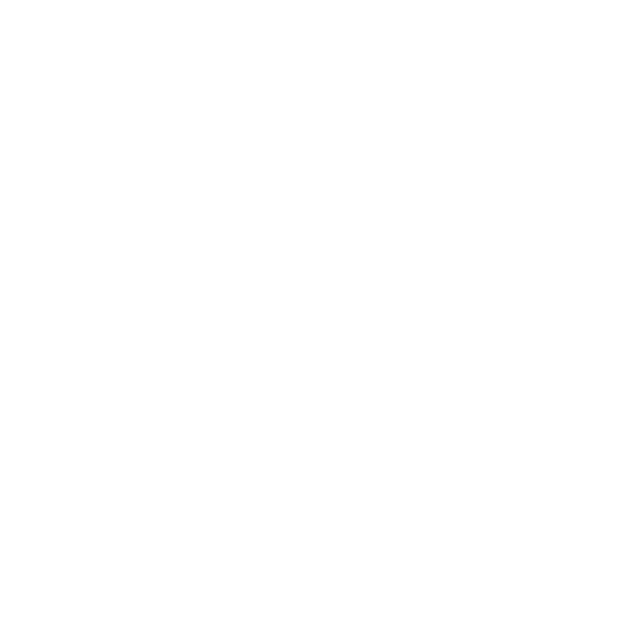
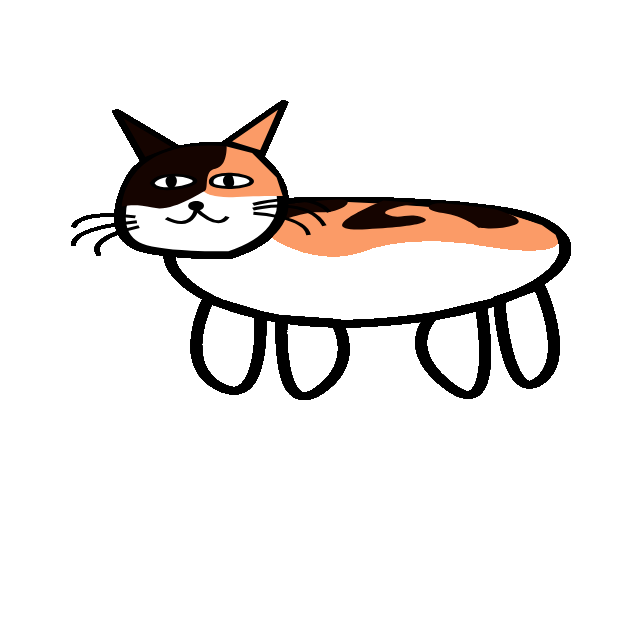
Before and after one commit to dubitabley/weekendgame, a plain HTML site: page index.html in a window 1280 px wide. Shown: the whole page, without its empty margins (29-669 px from the left). Drawn offline with Linux system fonts and the light colour scheme.

Commit message:
Adds basic updating, loading, drawing stuff.

```diff
--- /dev/null
+++ b/cat.js
@@ -0,0 +1,44 @@
+import { AABB, Vector2 } from "./misc.js";
+
+function Cat(x, y, width, height, svg) {
+    this.svg = svg;
+    this.AABB = new AABB(x, y, width, height);
+
+    this.speed = new Vector2(0, 0);
+    this.grounded = false;
+    this.left_wall = false;
+    this.right_wall = false;
+    this.ceiling = false;
+
+
+}
+
+Cat.prototype.update = function(delta_time) {
+    this.AABB.x += this.speed.x * delta_time;
+    this.AABB.y += this.speed.y * delta_time;
+
+    if (this.AABB.y < 0) {
+        this.AABB.y = 0;
+        this.grounded = true;
+    } else {
+        this.grounded = false;
+    }
+}
+
+Cat.prototype.draw = function(ctx) {
+    ctx.drawImage(this.svg, this.AABB.x, this.AABB.y, this.AABB.width, this.AABB.height);
+}
+
+
+async function load_cat(path) {
+    let response = await fetch(path);
+    let blob = await response.blob();
+    let url = URL.createObjectURL(blob);
+    let image = new Image();
+    image.src = url;
+    await image.decode();
+    return image;
+}
+
+export { load_cat };
+export default Cat;
--- a/index.html
+++ b/index.html
@@ -16,7 +16,11 @@
 
         <script type="module">
 
+            import main from "./main.js";
 
+            let canvas = document.getElementById("canvas2d");
+
+            main(canvas);
 
         </script>
     </body>
--- /dev/null
+++ b/main.js
@@ -0,0 +1,41 @@
+import Cat, { load_cat } from "./cat.js";
+
+var canvas;
+var ctx;
+
+var cat;
+
+var last_time;
+
+async function main(canvas2d) {
+    canvas = canvas2d;
+    ctx = canvas.getContext("2d");
+
+    canvas.width = window.innerWidth;
+    canvas.height = window.innerHeight;
+
+    let cat_svg = await load_cat("./cats/cat2.svg");
+
+    cat = new Cat(100, 100, 500, 300, cat_svg);
+
+    last_time = performance.now();
+
+    update();
+}
+
+function update() {
+    requestAnimationFrame(update);
+
+    let curr_time = performance.now();
+    let delta_time = curr_time - last_time;
+    last_time = curr_time;
+
+    cat.update(delta_time);
+    draw();
+}
+
+function draw() {
+    cat.draw(ctx);
+}
+
+export default main;
--- /dev/null
+++ b/misc.js
@@ -0,0 +1,26 @@
+
+//x and y are the centre
+function AABB(x, y, width, height) {
+    this.x = x;
+    this.y = y;
+    this.width = width;
+    this.height = height;
+    this.half_width = width/2;
+    this.half_height = height/2;
+}
+
+AABB.prototype.overlaps = function(other) {
+    if (Math.abs(this.x - other.x) > this.half_width + other.half_width &&
+        Math.abs(this.y - other.y) > this.half_height + other.half_height) {
+
+        return true;
+    }
+    return false;
+}
+
+function Vector2(x, y) {
+    this.x = x;
+    this.y = y;
+}
+
+export { AABB, Vector2 }
--- /dev/null
+++ b/wall.js
@@ -0,0 +1,6 @@
+function Wall(x, y, width, height) {
+    this.x = x;
+    this.y = y;
+    this.width = width;
+    this.height = height;
+}
```
Also changed, not shown: animation.js (added), input.js (added).
